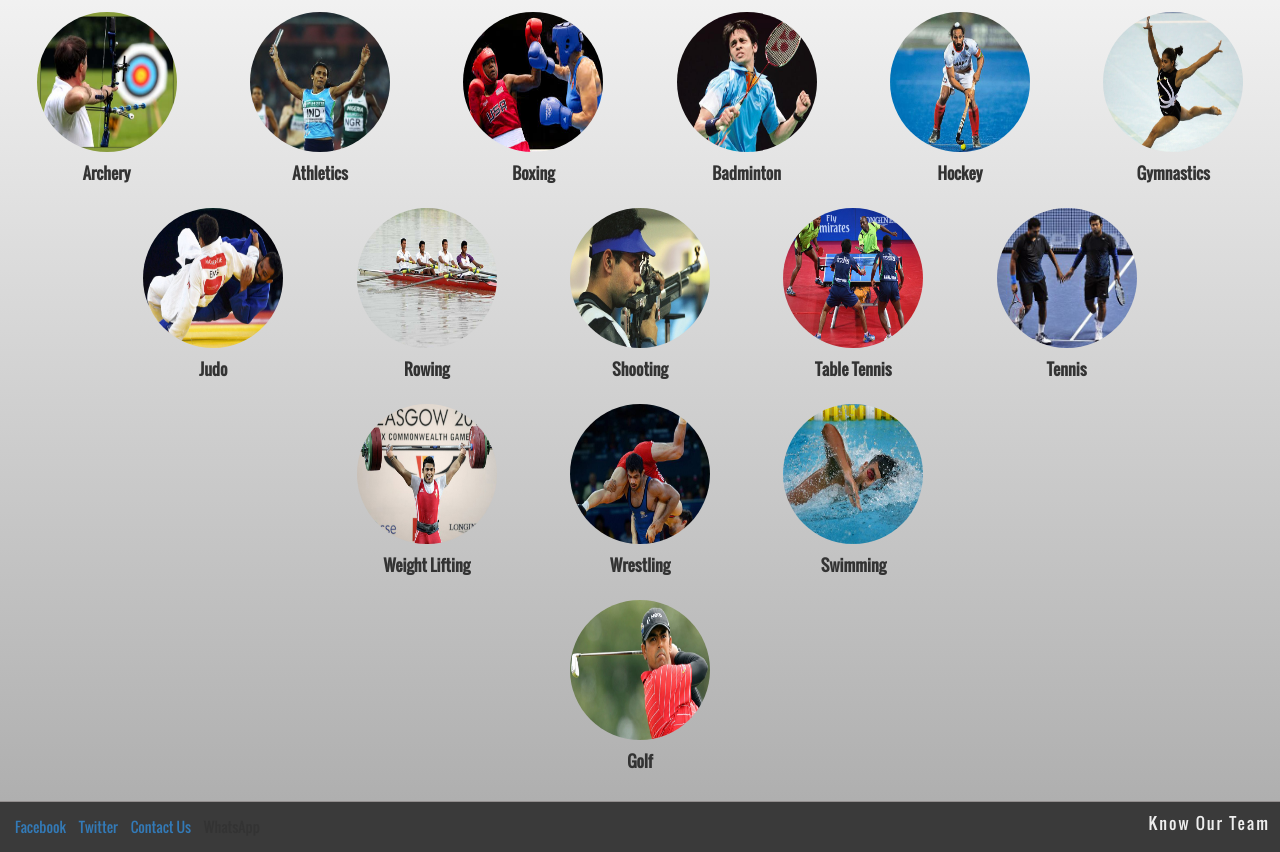
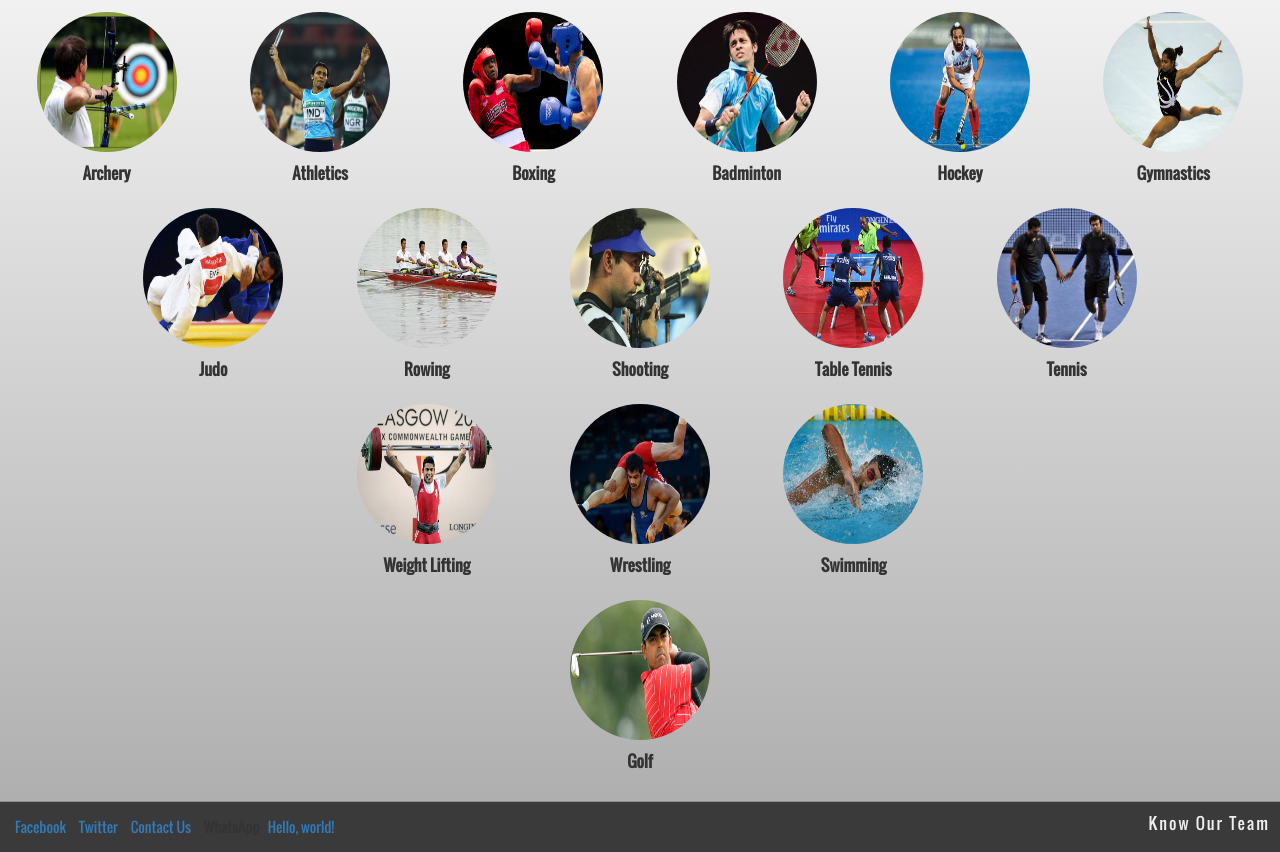
Before and after one commit to TeamRoarIndiaRio/rio, a plain HTML site: page index.html in a window 1280 px wide. Shown: the part 306-1158 px from the top of the page. Drawn offline with Linux system fonts and the light colour scheme.

Commit message:
Update index.html

```diff
--- a/index.html
+++ b/index.html
@@ -251,6 +251,7 @@
 				<li><a target="_BLANK" href="https://twitter.com/roarindiario" title="Twitter">Twitter</a></li>
 				<li><a target="_BLANK" href="mailto:contact@roarindiario" title="Contact Us">Contact Us</a></li>
 				<li class="whatsapp"><a href="whatsapp://send?text=dfsdafdf"></a>WhatsApp</li>
+				<a href="whatsapp://send?text=Hello%20World!">Hello, world!</a>
 			</ul>
 			<span class='kot-link'>
 				<a href="modules/KOT/kot.html" title="Know Our Team">Know Our Team</a>
```
